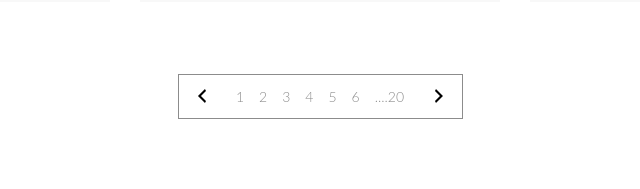
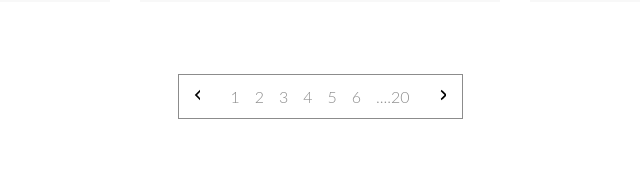
Before and after one commit to Nicolay-Belyaev/gb-html-css, a website: page luxury/catalog.html in a window 1280 px wide. Shown: the part 2171-2360 px from the top of the page, 320-960 px from the left. Drawn offline with Linux system fonts and the light colour scheme; a small style sheet from the web is missing.

Commit message:
закончил делать каталог x2

```diff
--- a/luxury/_catalog.scss
+++ b/luxury/_catalog.scss
@@ -138,12 +138,14 @@ summary::-webkit-details-marker {
 
     & svg {
       padding: 0 15px 0 15px;
+      position: relative;
+      top: -1px;
     }
     &__selector {
       width: 283px;
       height: 43px;
       border: 1px solid $mainGreyColor;
-      @include fontSets($mainGreyColor, $mainFont, 300, 14px);
+      @include fontSets($mainGreyColor, $mainFont, 300, 16px);
       @include flexCenter;
       gap: 15px;
     }
```
Also changed, not shown: luxury/style.css, 1 other file.
